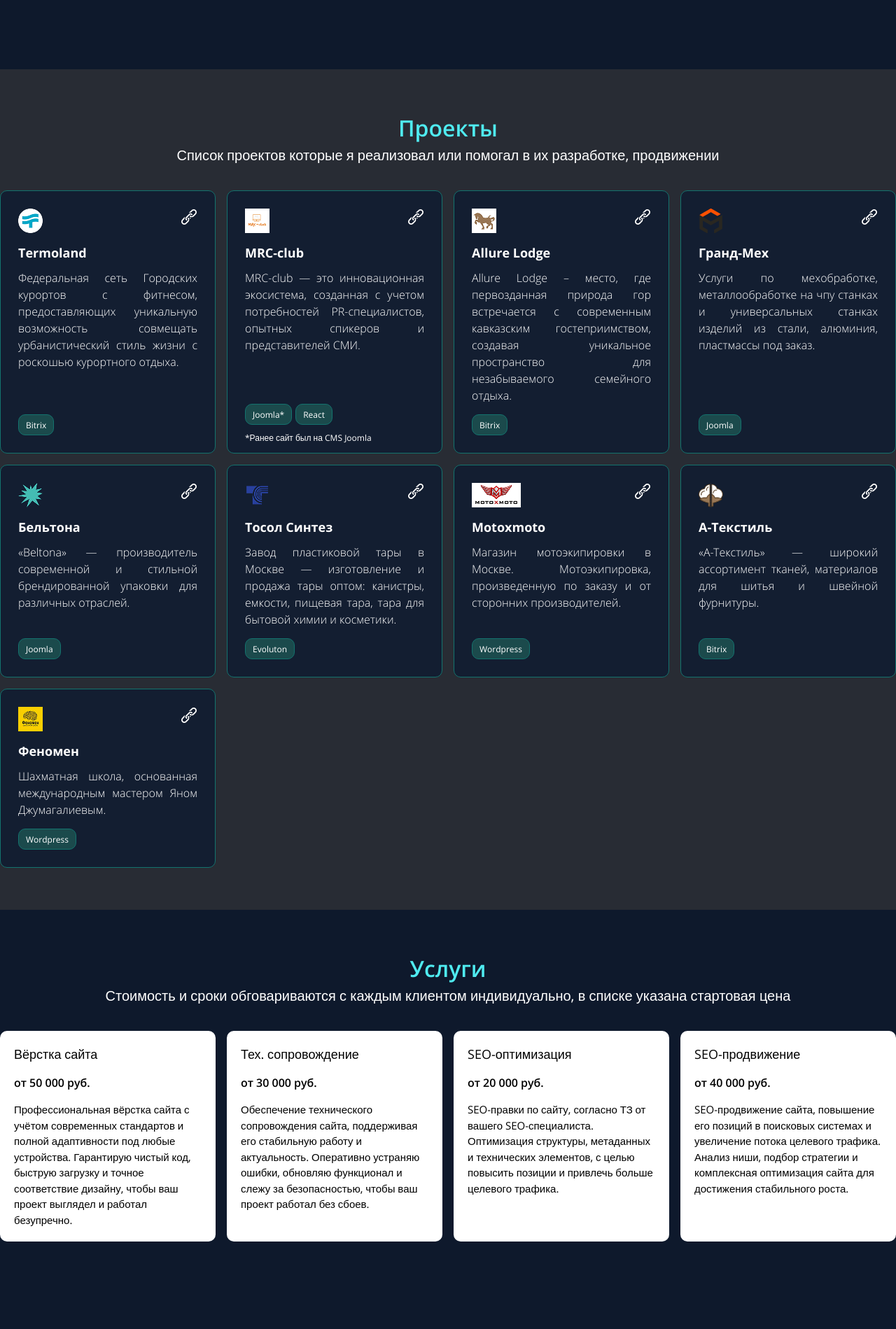
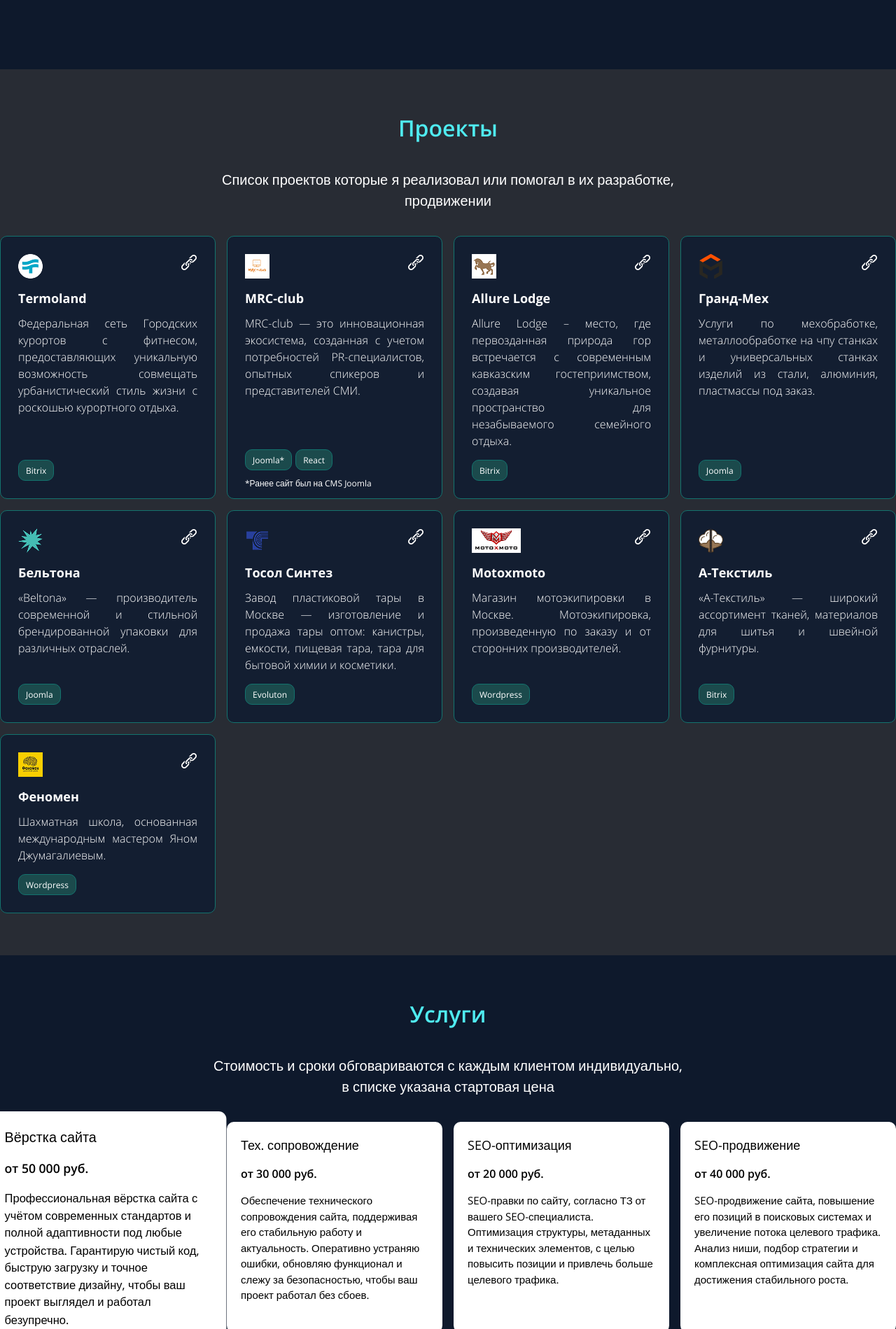
Before and after one commit to Lorian2217/my-portfolio, a Next.js app: page /home in a window 1280 px wide. Shown: the part 1501-3400 px from the top of the page at 70% size. Built offline with nearby package versions, Linux system fonts and the light colour scheme.

Commit message:
Замена классов бутстрапа на tailwind

```diff
--- a/app/about/interactive-component.tsx
+++ b/app/about/interactive-component.tsx
@@ -7,15 +7,44 @@
 import max from '../../public/img/logo/max-logo.png';
 
 import kokushibo from '../../public/img/About/selfie.png';
+import wheel from '../../public/img/mahoraga-wheel.png';
 
 import Image from "next/image";
+import { useEffect, useState } from "react";
 
 export default function InteractiveComponent() {
+  const [visible, setVisible] = useState(false);
+  const [rotation, setRotation] = useState(0);
+
+  useEffect(() => {
+    function trackScroll() {
+      const scrolled = window.pageYOffset;
+      const coords = document.documentElement.clientHeight;
+
+      if (scrolled > coords) {
+        setVisible(true);
+        setRotation(scrolled / 2);
+      } else {
+        setVisible(false);
+      }
+    }
+
+    window.addEventListener("scroll", trackScroll);
+
+    return () => {
+      window.removeEventListener("scroll", trackScroll);
+    };
+  }, []);
+
+  function goTop() {
+      window.scrollTo({ top: 0, behavior: "smooth" });
+  }
+
   return (
     <div className="App">
       <section className="about-header window">
-        <div className="flex flex-col md:flex-row items-center justify-center text-white gap-4 md:gap-x-8 px-4 md:px-0">
-          <div className="size-full md:w-2xl">
+        <div className="flex flex-col md:flex-row items-center justify-center text-white gap-4 md:gap-x-5 lg:gap-x-8 px-4 md:px-0">
+          <div className="w-xs md:w-xs lg:w-md xl:w-2xl">
             <div className="desc">
               <h1>Обо мне</h1>
               <p>
@@ -24,7 +53,7 @@
               </p>
             </div>
           </div>
-          <div className="size-full md:w-2xl">
+          <div className="w-xs md:w-xs lg:w-md xl:w-2xl">
             <Image src={kokushibo} alt="Профиль" loading="eager" />
           </div>
         </div>
@@ -36,9 +65,9 @@
             <h2 className="text-turquoise">Моя история</h2>
           </div>
           <div className="body">
-            <div className="flex flex-col md:flex-row items-start justify-center text-white gap-4 md:gap-x-8 px-4 md:px-0">
+            <div className="flex flex-col md:flex-row items-start justify-center text-white md:gap-x-5 lg:gap-x-8 md:px-0">
               <div className="size-full md:w-xl">
-                <div className="info">
+                <div className="info text-justify">
                   <h3 className="pb-3 text-center">Начало пути</h3>
                   <p>Моё увлечение веб-разработкой началось ещё в школе, когда я впервые попробовал создавать свои сайты. Сначала это были простые страницы с HTML и CSS, но уже тогда я понял, как интересно превращать идеи в что-то, что реально работает и видимо пользователю. Каждый новый проект давал маленькие победы и одновременно учил меня решать проблемы, которые на первый взгляд казались сложными.</p>
                   <p>С течением времени я погрузился в JavaScript и современные фреймворки, такие как React, и понял, что программирование — это не только про код, но и про логику, дизайн и удобство для людей. Создание интерфейсов, которые не просто работают, а приносят удовольствие пользователю, стало для меня настоящей целью.</p>
@@ -104,6 +133,10 @@
           </div>
         </div>
       </section>
+
+      <section className={`page_up ${visible ? "active" : ""}`} onClick={goTop} style={{ transform: `rotate(${rotation}deg)` }} >
+        <Image src={wheel} alt="Наверх" />
+      </section>
     </div>
   );
 }
--- a/app/globals.css
+++ b/app/globals.css
@@ -65,6 +65,10 @@
   align-items: center;
   justify-content: center;
   min-height: 100vh;
+}
+
+p {
+  margin-bottom: 1rem;
 }
 
 /* Главная страница */
@@ -171,12 +175,12 @@
 
 /* Третий экран */
 .third-window {
-  padding: 60px 0px;
   background-color: #282c34;
 
   & .wrapper {
     display: flex;
     flex-direction: column;
+    padding: 60px 0px;
     gap: 35px;
 
     & .header {
@@ -345,10 +349,6 @@
     & .body {
       color: var(--white);
 
-      & .info {
-        text-align: justify;
-      }
-
       & .achievements {
         display: flex;
         flex-direction: column;
@@ -368,9 +368,17 @@
             transform: translateY(-10px);
           }
         }
+
+        & a {
+          border-bottom: 1px solid var(--white);
+        }
       }
     }
   }
+}
+
+.footer-menu {
+  display: none;
 }
 
 /* Кнопка Подняться наверх */
@@ -400,30 +408,31 @@
 
   .second-window {
     & .wrapper {
-      padding: 0px 20px;
+      padding: 40px 25px;
     }
   }
 
   .third-window {
     & .wrapper {
-      padding: 0px 25px;
+      padding: 40px 25px;
     }
 
   }
 
   .fourth-window {
     & .wrapper {
-      padding: 0px 25px;
+      padding: 40px 25px;
     }
   }
 
   .services {
-    padding: 60px 0px;
     background-color: var(--sapphire);
+    padding: 0px;
 
     & .wrapper {
       display: flex;
       flex-direction: column;
+      padding: 40px 25px;
       gap: 35px;
 
       & .header {
@@ -435,6 +444,14 @@
       & .column {
         height: auto;
       }
+    }
+  }
+
+  .about-info {
+    padding: 0px;
+
+    & .wrapper {
+      padding: 40px 25px;
     }
   }
 }
@@ -474,10 +491,10 @@
   }
 
   .third-window {
-    padding: 60px 0px;
+    padding: 0px;
 
     & .wrapper {
-      padding: 0px 20px;
+      padding: 40px 20px;
 
       & .header {
         --bs-gutter-x: 0px;
@@ -496,12 +513,14 @@
 
   .services {
     & .wrapper {
-      padding: 0px 20px;
+      padding: 40px 20px;
     }
   }
 
   .about-info {
-    padding: 40px 0px;
+    & .wrapper {
+      padding: 40px 20px;
+    }
   }
 
   .page_up {
@@ -518,8 +537,8 @@
     width: 100%;
     display: flex;
     justify-content: space-between;
+    background-color: var(--dark-sapphire);
     padding: 5px 20px;
-    background-color: var(--dark-sapphire);
 
     & .link {
       display: flex;
--- a/app/home/interactive-component.tsx
+++ b/app/home/interactive-component.tsx
@@ -86,11 +86,11 @@
 
       <section className="second-window window">
           <div className="wrapper">
-              <div className="header row flex-column align-items-center justify-content-center mx-0">
-                  <div className="col-12">
+              <div className="header flex flex-col items-center justify-center">
+                  <div className="md:w-2xl lg:w-4xl">
                     <h2 className="ff-SemiBold text-turquoise">Превращаю ваши идеи в огранённые решения</h2>
                   </div>
-                  <div className="col-xl-8">
+                  <div className="md:w-2xl">
                       <h3 className="text-white">Я увлечён созданием элегантных решений, которые решают реальные проблемы пользователей</h3>
                   </div>
               </div>
@@ -134,11 +134,11 @@
 
       <section className="third-window window">
         <div className="wrapper">
-          <div className="header row flex-column align-items-center justify-content-center mx-0">
-            <div className="col-12">
+          <div className="header flex flex-col items-center justify-center">
+            <div className="md:w-2xl lg:w-4xl">
               <h2 className="ff-SemiBold text-turquoise">Проекты</h2>
             </div>
-            <div className="col-xl-8">
+            <div className="md:w-2xl">
               <h3 className="text-white">Список проектов которые я реализовал или помогал в их разработке, продвижении</h3>
             </div>
           </div>
@@ -268,11 +268,11 @@
 
       <section className="services">
         <div className="wrapper">
-          <div className="header row flex-column align-items-center justify-content-center mx-0">
-            <div className="col-12">
+          <div className="header flex flex-col items-center justify-center">
+            <div className="md:w-2xl lg:w-4xl">
               <h2 className="ff-SemiBold text-turquoise">Услуги</h2>
             </div>
-            <div className="col-xl-8">
+            <div className="md:w-2xl">
               <h3 className="text-white">Стоимость и сроки обговариваются с каждым клиентом индивидуально, в списке указана стартовая цена</h3>
             </div>
           </div>
--- a/app/layout.tsx
+++ b/app/layout.tsx
@@ -1,6 +1,11 @@
 import type { Metadata } from "next";
 import { Geist, Geist_Mono } from "next/font/google";
+import Image from "next/image";
 import "./globals.css";
+
+import home from '../public/img/icons/footer-menu/home-icon.png';
+import project from '../public/img/icons/footer-menu/project-icon.png';
+import about from '../public/img/icons/footer-menu/about-icon.png';
 
 const geistSans = Geist({
   variable: "--font-geist-sans",
@@ -13,8 +18,8 @@
 });
 
 export const metadata: Metadata = {
-  title: "Create Next App",
-  description: "Generated by create next app",
+  title: "Данила Мохнаткин",
+  description: "Портфолио Веб-разработчика Мохнаткина Данилы",
 };
 
 export default function RootLayout({
@@ -27,7 +32,23 @@
       lang="en"
       className={`${geistSans.variable} ${geistMono.variable} h-full antialiased`}
     >
-      <body className="min-h-full flex flex-col">{children}</body>
+      <body className="min-h-full flex flex-col">
+        {children}
+        <section className="footer-menu">
+          <a href="/" rel="noreferrer" className="text-decoration-none link">
+            <Image src={home} alt="Главная" />
+            <span className="text-white">Главная</span>
+          </a>
+          <a href="projects" rel="noreferrer" className="text-decoration-none link">
+            <Image src={project} alt="Проекты" />
+            <span className="text-white">Проекты</span>
+          </a>
+          <a href="/about" rel="noreferrer" className="text-decoration-none link">
+            <Image src={about} alt="Обо мне" />
+            <span className="text-white">Обо мне</span>
+          </a>
+        </section>
+      </body>
     </html>
   );
 }
```
